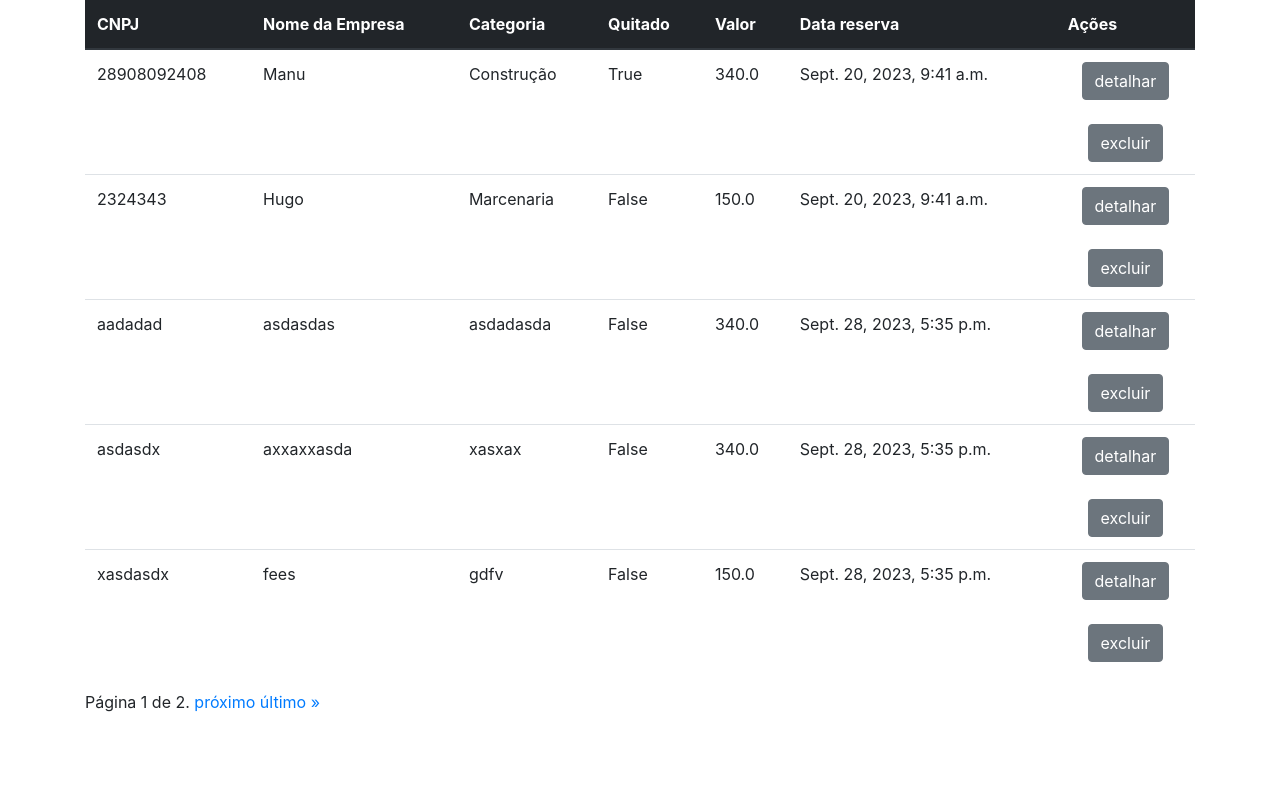
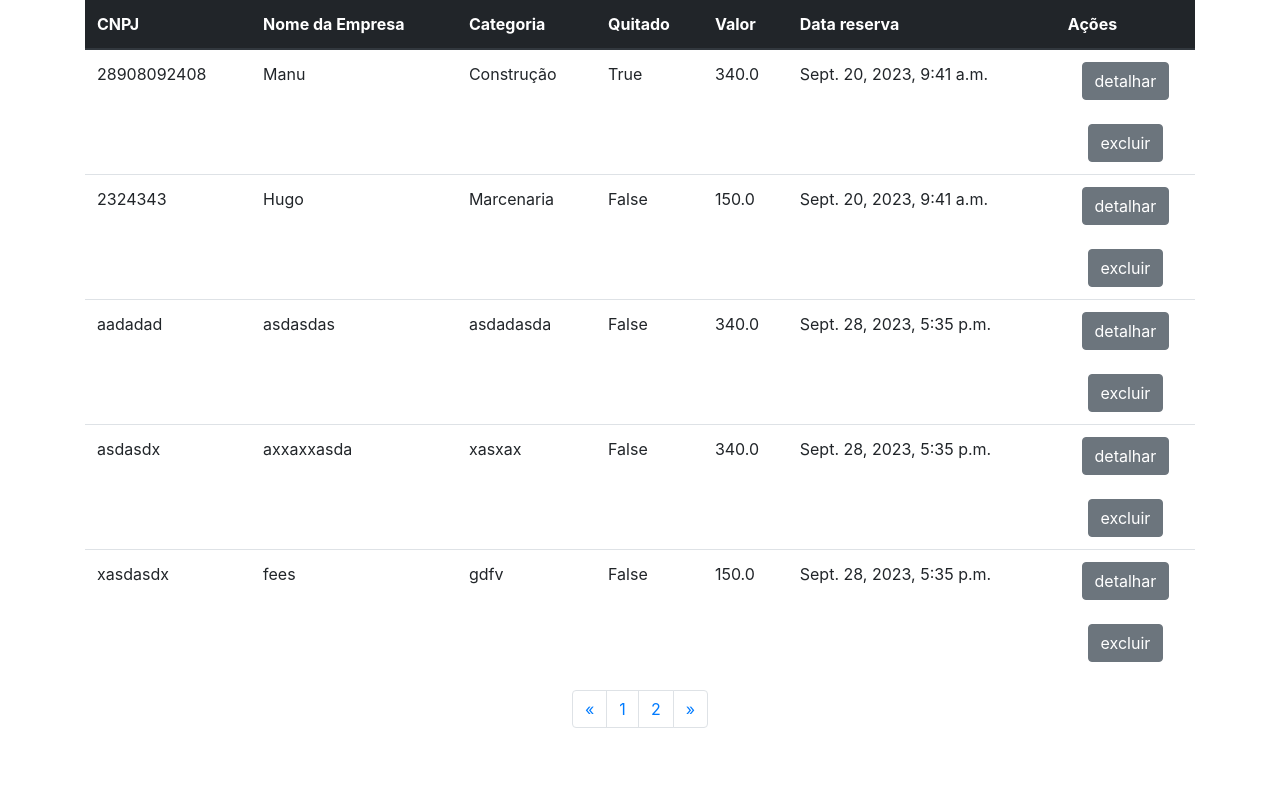
Before and after one commit to Hugojoseof/Atividade_01-Reservas_FINECAP, a Django app: page / in a window 1280 px wide. Shown: the part 270-1078 px from the top of the page. Before the commit the page ends 982 px from the top, so only its background shows below. Run offline with Django 4.2, Linux system fonts and the light colour scheme; data comes from the database, SQL or seed files in the repository; both versions use the stored data as it was after the commit; some libraries are stand-ins or nearby versions.

Commit message:
add pagination to templates

```diff
--- a/core/templates/core/listagem.html
+++ b/core/templates/core/listagem.html
@@ -100,27 +100,31 @@
       </tbody>
     </table>
   </div>
+  <div class="container" style="display: flex; align-items: center; justify-content: center; margin-bottom: 5%;">
+    <nav aria-label="Page navigation example">
+      <ul class="pagination">
+        <li class="page-item">
 
-  <!-- fiz isso aqui tambem -->
+          <a class="page-link" {% if reservas.has_previous %} href="?page={{ reservas.previous_page_number }}" {% else %} href="#" {% endif %} aria-label="Previous">
+            <span aria-hidden="true">&laquo;</span>
+            <span class="sr-only">Previous</span>
+          </a>
+        </li>
+        {% for i in reservas.paginator.page_range %}
+          <li class="page-item">
+            <a class="page-link" href="?page={{ i }}">{{ i }}</a>
+          </li>
+        {% endfor %}
 
-  <div class="container" style="text-align: center;">
-    <div class="pagination">
-        <span class="step-links">
-            {% if reservas.has_previous %}
-            <a href="?page=1">&laquo; primeiro</a>
-            <a href="?page={{ reservas.previous_page_number }}">anterior</a>
-            {% endif %}
+          <li class="page-item">
+            <a class="page-link" {% if reservas.has_next %} href="?page={{ reservas.next_page_number }}" {% else %} href="#" {% endif %} aria-label="Next">
+              <span aria-hidden="true">&raquo;</span>
+              <span class="sr-only">Next</span>
+            </a>
+          </li>
+      </ul>
+    </nav>
 
-            <span class="current-page">
-                Página {{ reservas.number }} de {{ reservas.paginator.num_pages }}.
-            </span>
-
-            {% if reservas.has_next %}
-            <a href="?page={{ reservas.next_page_number }}">próximo</a>
-            <a href="?page={{ reservas.paginator.num_pages }}">último &raquo;</a>
-            {% endif %}
-        </span>
-    </div>
 </div>
 
   <!-- ate aqui -->
--- a/core/views.py
+++ b/core/views.py
@@ -39,9 +39,8 @@ def listagem(request):
     else:
         reservas = Reserva.objects.all()
 
-    # eu fiz isso aqui manu
-
     paginator = Paginator(reservas, 5)
+    print(paginator.num_pages)
 
     page = request.GET.get('page')
     reservas_pagina = paginator.get_page(page)
--- /dev/null
+++ b/setup.cfg
@@ -0,0 +1,6 @@
+[flake8]
+ignore = E203, E266, E501, W503,
+max-line-length = 80
+max-complexity = 18
+select = B,C,E,F,W,T4
+exclude = .git,__pycache__,docs,venv
```
Also changed, not shown: db.sqlite3.
